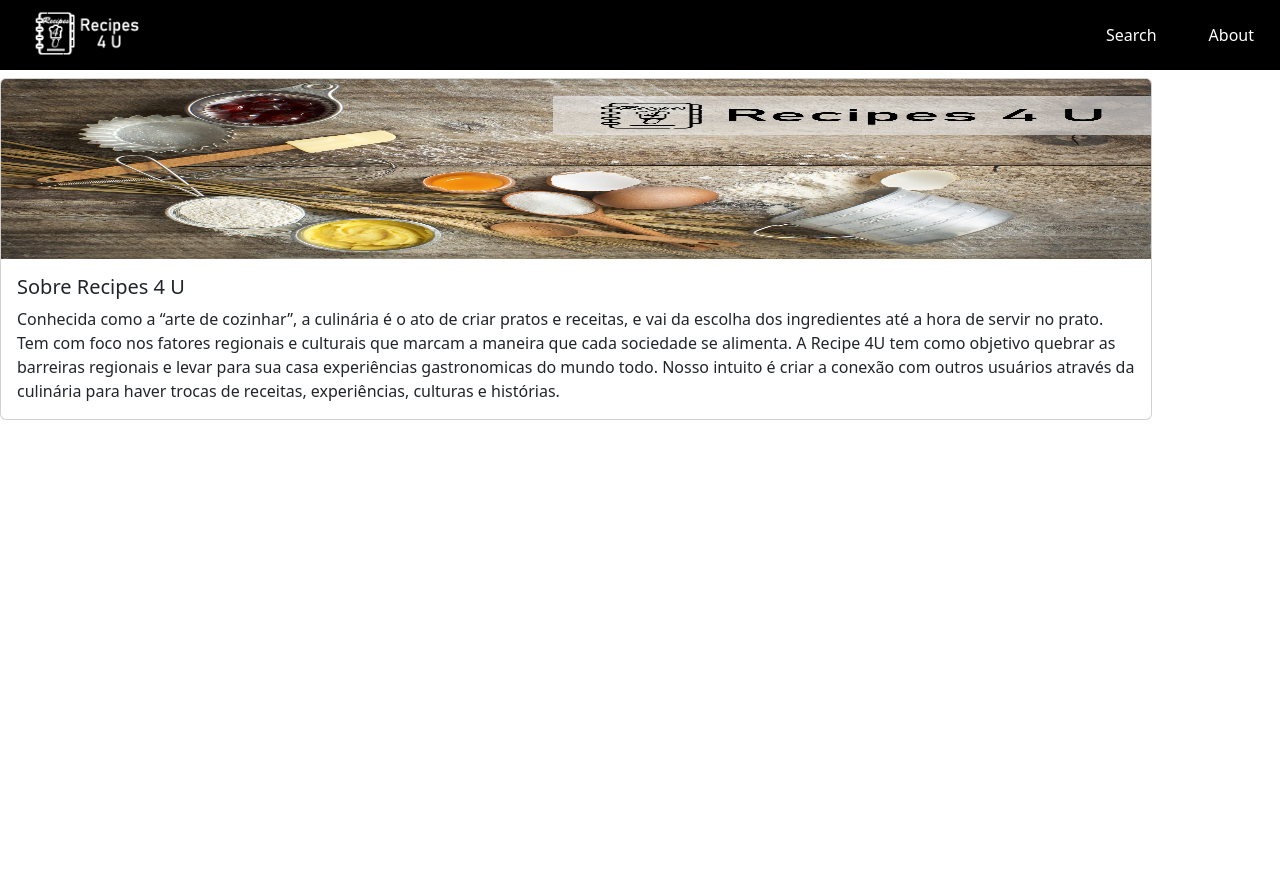
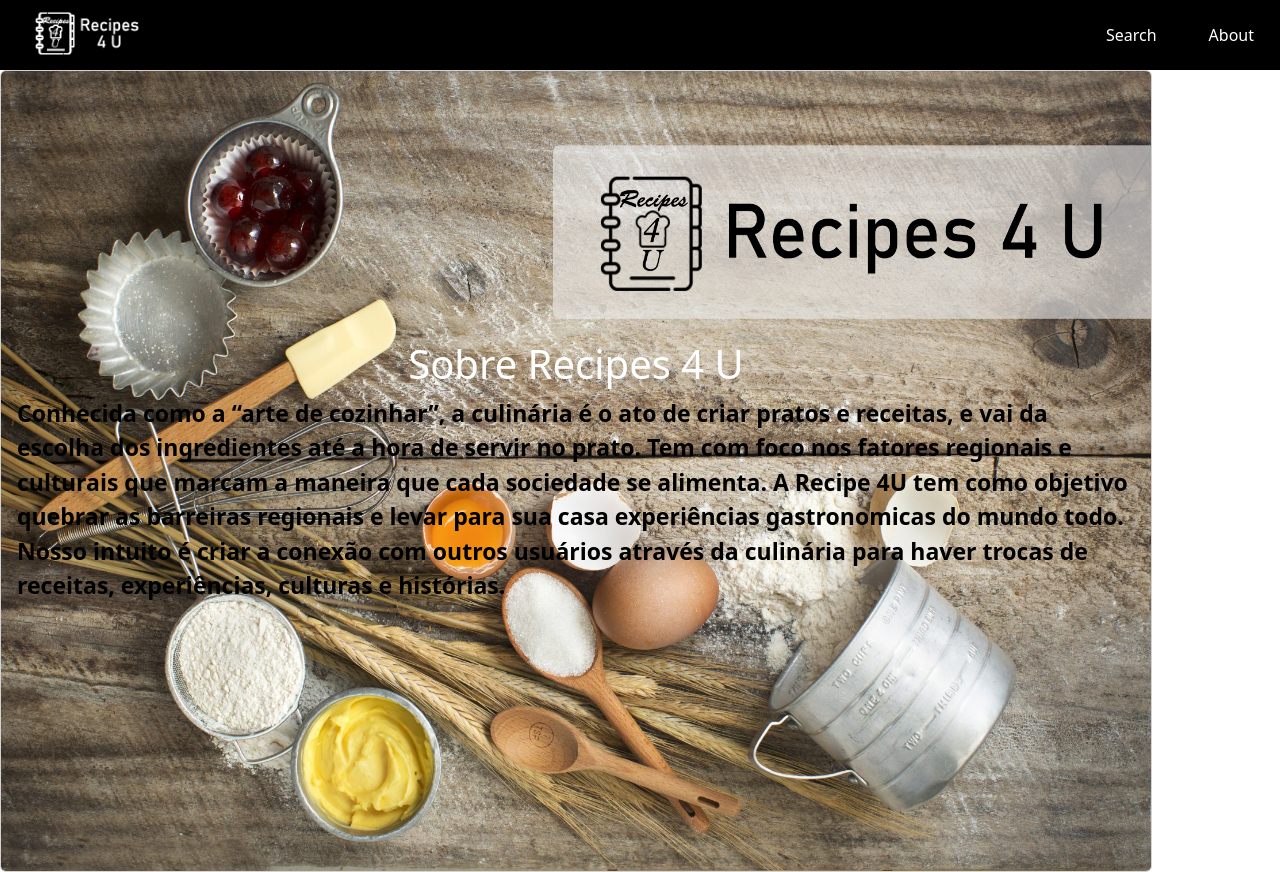
Before and after one commit to DenyNakano/react-project-recipes4u, a React (Create React App) app: page /about in a window 1280 px wide. Before the commit the page ends 800 px from the top, so only its background shows below. Built offline with nearby package versions, Linux system fonts and the light colour scheme.

Commit message:
style about

```diff
--- a/src/Components/CardAbout.js
+++ b/src/Components/CardAbout.js
@@ -1,19 +1,43 @@
 import React from 'react'
-import { Card, CardImg, CardBody, CardTitle, CardText } from 'reactstrap'
+import { Card, CardImg, CardImgOverlay, CardTitle, CardText } from 'reactstrap'
 import aboutpage from "../images/aboutpage.jpg"
 
 export const CardAbout = () => {
   return (
+
     <div>
-         <Card className="my-2">
+      <Card inverse>
+        <CardImg
+          alt="Card image cap"
+          src={aboutpage}
+          style={{
+            height: 800
+          }}
+          width="100%"
+        />
+
+        <CardImgOverlay style={{display: "flex", flexDirection: "column", justifyContent: "center", alignItems: "center" }}>
+          <CardTitle tag="h1">
+            Sobre Recipes 4 U
+          </CardTitle>
+          <CardText style={{fontSize: 23, color: 'black' }}>
+            <b>Conhecida como a “arte de cozinhar”, a culinária é o ato de criar pratos e receitas, e vai da escolha dos ingredientes até a hora de servir no prato. Tem com foco nos fatores regionais e culturais que marcam a maneira que cada sociedade se alimenta.
+            A Recipe 4U tem como objetivo quebrar as barreiras regionais e levar para sua casa experiências gastronomicas do mundo todo.
+            Nosso intuito é criar a conexão com outros usuários através da culinária para haver trocas de receitas, experiências, culturas e histórias.</b>
+          </CardText>
+
+        </CardImgOverlay>
+      </Card>
+    </div>
+    /*<Card className="my-2">
     <CardImg
       alt="Card image cap"
       src= {aboutpage}
       style={{
-        height: 180
-      }}
-      top
-      width="100%"
+      height: 500,
+      width: 700
+      }
+    }
     />
     <CardBody>
       <CardTitle tag="h5">
@@ -26,7 +50,7 @@ export const CardAbout = () => {
       </CardText>
 
     </CardBody>
-  </Card>
-    </div>
+  </Card>*/
+
   )
 }
--- a/src/Pages/NewRecipe.js
+++ b/src/Pages/NewRecipe.js
@@ -14,7 +14,6 @@ export const NewRecipe = () => {
   const [Categoria, setCategoria] = useState('Prato Principal')
   const [Tempo, setTempo] = useState('')
   const [Dificuldade, setDificuldade] = useState('😄 Fácil')
-  const [Avaliação, setAvaliação] = useState(0)
   const navigate = useNavigate()
 
   const handleSubmit = async (e) => {
@@ -23,11 +22,11 @@ export const NewRecipe = () => {
       type: Categoria,
       name: Receita,
       description: Descrição,
-      ingredients: Ingredientes.split(','),
+      ingredients: Ingredientes.split(';'),
       preparation: Preparo.split(';'),
       time: Tempo,
       level: Dificuldade,
-      rate: Number(Avaliação),
+      rate: 0,
       image: Imagem,
     }
 
@@ -42,7 +41,6 @@ export const NewRecipe = () => {
       setPreparo('')
       setTempo('')
       setDificuldade('😄 Fácil')
-      setAvaliação(0)
       setImagem('')
       navigate('/')
 
@@ -76,11 +74,11 @@ export const NewRecipe = () => {
       </FormGroup>
       <FormGroup>
         <Label>Ingredientes</Label>
-        <Input style={{height: 200}} type="textarea" value={Ingredientes} placeholder="Ingredientes da receita" onChange={(e) =>{setIngredientes(e.target.value)}}/>
+        <Input style={{height: 200}} type="textarea" value={Ingredientes} placeholder="Separe os ingredientes por ';'" onChange={(e) =>{setIngredientes(e.target.value)}}/>
       </FormGroup>
       <FormGroup>
         <Label>Preparo</Label>
-        <Input style={{height: 200}}   type="textarea" value={Preparo} placeholder="Passos da receitas" onChange={(e) =>{setPreparo(e.target.value)}}/>
+        <Input style={{height: 200}}   type="textarea" value={Preparo} placeholder="Separe o passo a passo por ';'" onChange={(e) =>{setPreparo(e.target.value)}}/>
       </FormGroup>
       <Row>
       <Col md={6}>
@@ -119,12 +117,7 @@ export const NewRecipe = () => {
         </Input>
       </FormGroup>
       </Col>
-      <Col md={3}>
-      <FormGroup>
-        <Label>Avaliação</Label>
-        <Input type="number" value={Avaliação} onChange={(e) =>{setAvaliação(e.target.value)}}/>
-      </FormGroup>
-      </Col>
+
       </Row>
       <div style={{display:"flex",justifyContent:"center",alignItem:"center"}}>
       <Button style={{width:"50%"}}
```
